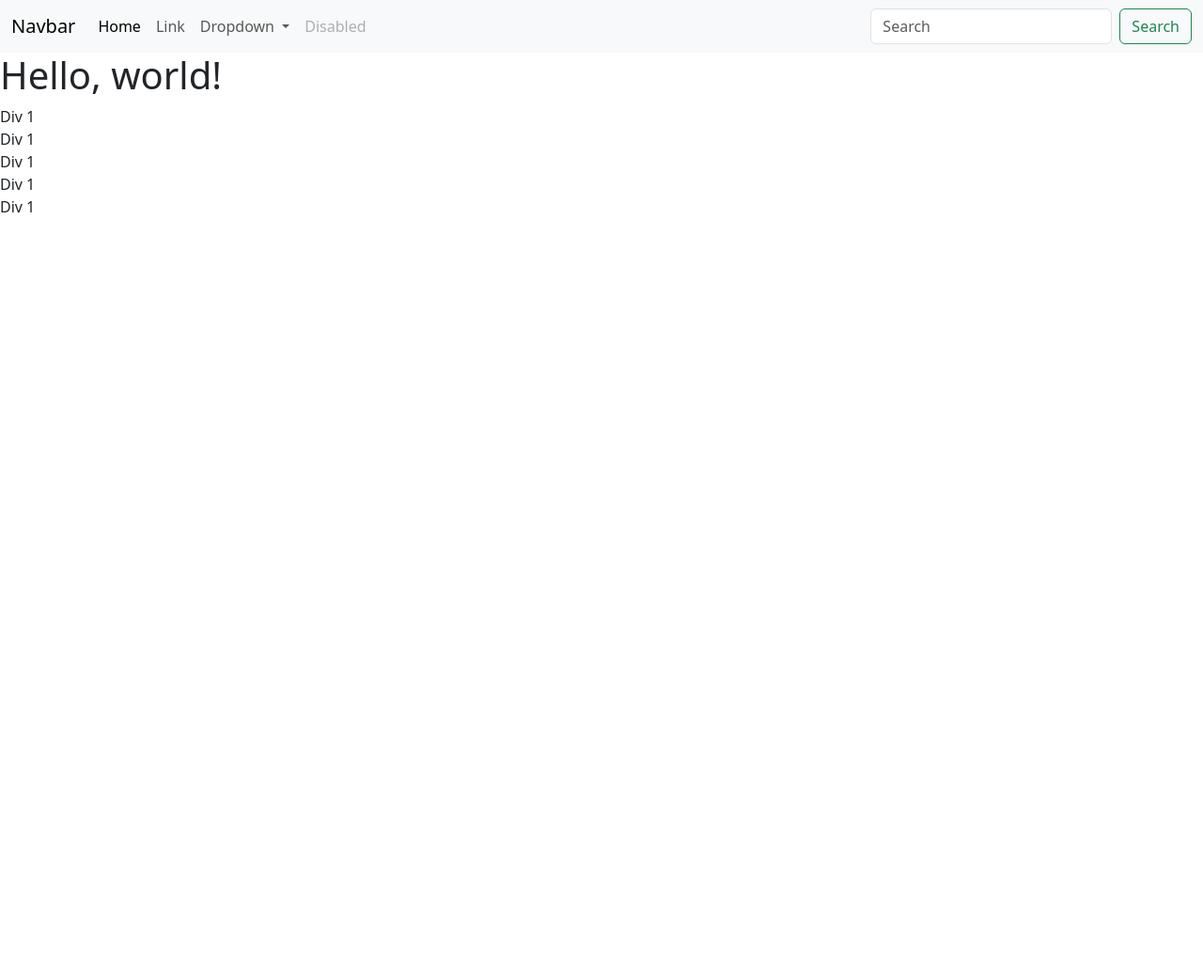
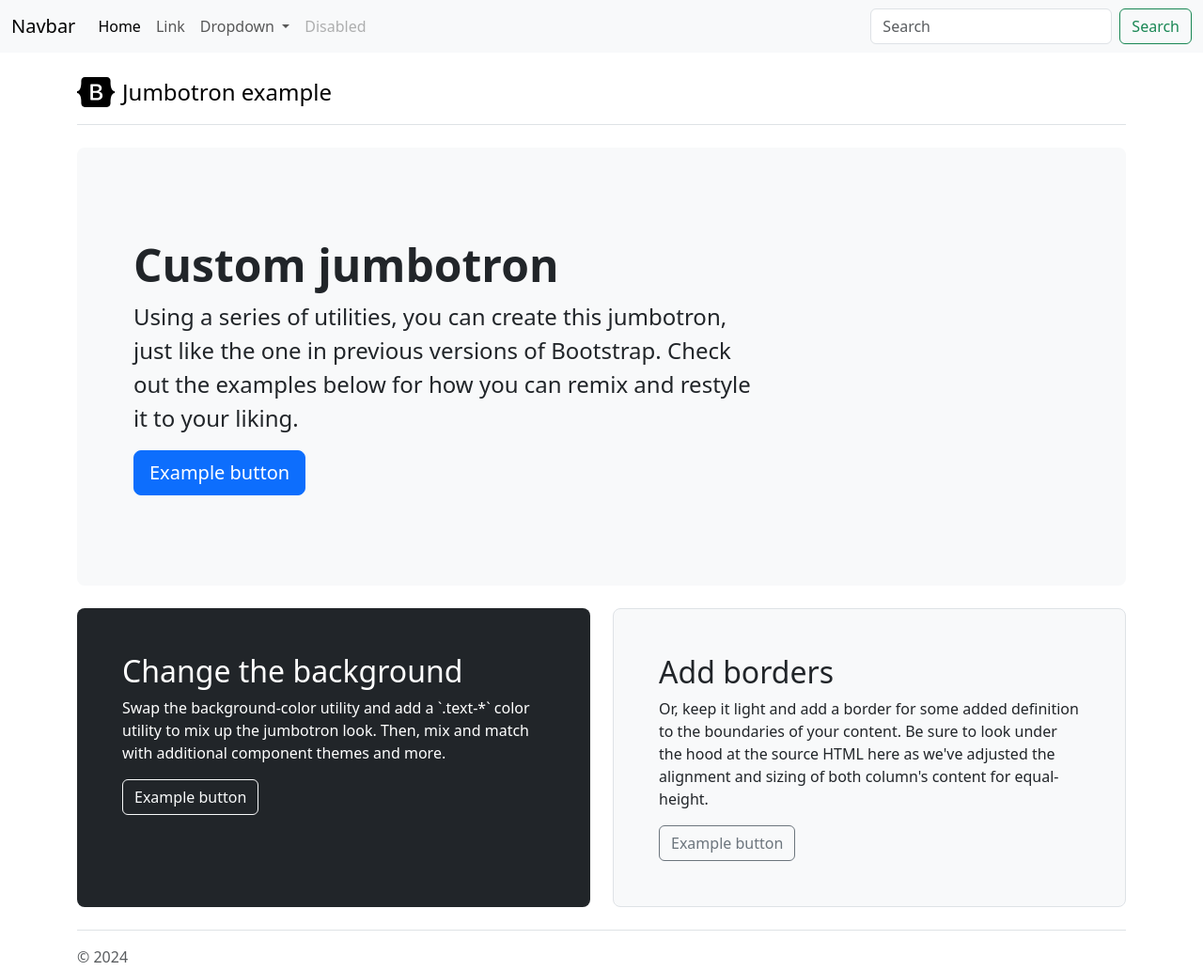
Before and after one commit to ishrakhra/ishrakhra.github.io, a plain HTML site: page projects/projectone/index.html in a window 1280 px wide. Shown: the top 1033 px of the page at 94% size. Before the commit the page ends 800 px from the top, so only its background shows below. Drawn offline with nearby package versions, Linux system fonts and the light colour scheme.

Commit message:
Update index.html

```diff
--- a/projects/projectone/index.html
+++ b/projects/projectone/index.html
@@ -45,6 +45,46 @@
         </div>
       </nav>
       <!-- Navbar ends -->
+
+      <!-- Main -->
+      <div class="container py-4">
+        <header class="pb-3 mb-4 border-bottom">
+          <a href="/" class="d-flex align-items-center text-body-emphasis text-decoration-none">
+            <svg xmlns="http://www.w3.org/2000/svg" width="40" height="32" class="me-2" viewBox="0 0 118 94" role="img"><title>Bootstrap</title><path fill-rule="evenodd" clip-rule="evenodd" d="M24.509 0c-6.733 0-11.715 5.893-11.492 12.284.214 6.14-.064 14.092-2.066 20.577C8.943 39.365 5.547 43.485 0 44.014v5.972c5.547.529 8.943 4.649 10.951 11.153 2.002 6.485 2.28 14.437 2.066 20.577C12.794 88.106 17.776 94 24.51 94H93.5c6.733 0 11.714-5.893 11.491-12.284-.214-6.14.064-14.092 2.066-20.577 2.009-6.504 5.396-10.624 10.943-11.153v-5.972c-5.547-.529-8.934-4.649-10.943-11.153-2.002-6.484-2.28-14.437-2.066-20.577C105.214 5.894 100.233 0 93.5 0H24.508zM80 57.863C80 66.663 73.436 72 62.543 72H44a2 2 0 01-2-2V24a2 2 0 012-2h18.437c9.083 0 15.044 4.92 15.044 12.474 0 5.302-4.01 10.049-9.119 10.88v.277C75.317 46.394 80 51.21 80 57.863zM60.521 28.34H49.948v14.934h8.905c6.884 0 10.68-2.772 10.68-7.727 0-4.643-3.264-7.207-9.012-7.207zM49.948 49.2v16.458H60.91c7.167 0 10.964-2.876 10.964-8.281 0-5.406-3.903-8.178-11.425-8.178H49.948z" fill="currentColor"></path></svg>
+            <span class="fs-4">Jumbotron example</span>
+          </a>
+        </header>
+
+        <div class="p-5 mb-4 bg-body-tertiary rounded-3">
+          <div class="container-fluid py-5">
+            <h1 class="display-5 fw-bold">Custom jumbotron</h1>
+            <p class="col-md-8 fs-4">Using a series of utilities, you can create this jumbotron, just like the one in previous versions of Bootstrap. Check out the examples below for how you can remix and restyle it to your liking.</p>
+            <button class="btn btn-primary btn-lg" type="button">Example button</button>
+          </div>
+        </div>
+
+        <div class="row align-items-md-stretch">
+          <div class="col-md-6">
+            <div class="h-100 p-5 text-bg-dark rounded-3">
+              <h2>Change the background</h2>
+              <p>Swap the background-color utility and add a `.text-*` color utility to mix up the jumbotron look. Then, mix and match with additional component themes and more.</p>
+              <button class="btn btn-outline-light" type="button">Example button</button>
+            </div>
+          </div>
+          <div class="col-md-6">
+            <div class="h-100 p-5 bg-body-tertiary border rounded-3">
+              <h2>Add borders</h2>
+              <p>Or, keep it light and add a border for some added definition to the boundaries of your content. Be sure to look under the hood at the source HTML here as we've adjusted the alignment and sizing of both column's content for equal-height.</p>
+              <button class="btn btn-outline-secondary" type="button">Example button</button>
+            </div>
+          </div>
+        </div>
+
+        <footer class="pt-3 mt-4 text-body-secondary border-top">
+          © 2024
+        </footer>
+      </div>
+      <!-- Main End -->
       <h1>Hello, world!</h1>
       <div>Div 1</div>
       <div>Div 1</div>
```
